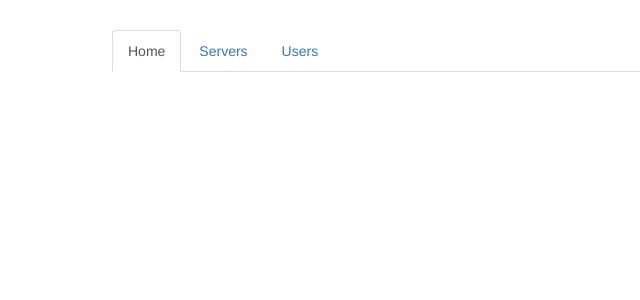
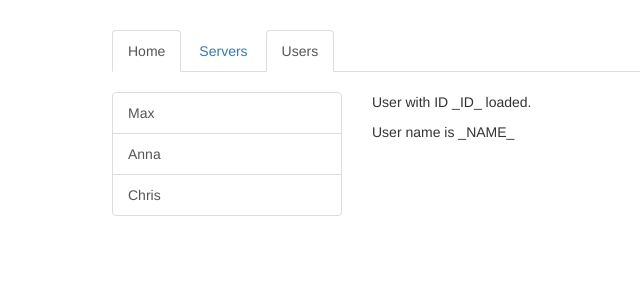
Before and after one commit to AtharLaique/AngularRoutingLearning, an Angular app: page /users in a window 1280 px wide. Before the commit this address led to /. Shown: the top 300 px of the page, without its empty margins (153-793 px from the left). Built offline with nearby package versions, Linux system fonts and the light colour scheme.

Commit message:
Adding Parametrized url

```diff
--- a/src/app/app.component.html
+++ b/src/app/app.component.html
@@ -9,13 +9,15 @@
           <a routerLink="/server">Servers</a>
         </li>
         <li role="presentation"  routerLinkActive="active">
-          <a [routerLink]="['/user']">Users</a>
+          <a [routerLink]="['/users']">Users</a>
         </li>
       </ul>
+      <br/>
     </div>
   </div>
   <div class="row">
     <div class="col-xs-12 col-sm-10 col-md-8 col-sm-offset-1 col-md-offset-2">
+
       <router-outlet></router-outlet>
     </div>
   </div>
--- a/src/app/app.module.ts
+++ b/src/app/app.module.ts
@@ -20,7 +20,8 @@ import { Routes  ,RouterModule} from '@angular/router';
 const aapRoutes:Routes=
 [
  {path:'' ,component:HomeComponent},
- {path:'user' ,component:UsersComponent},
+ {path:'users' ,component:UsersComponent},
+ {path:'user/:id' ,component:UserComponent},
  {path:'server' ,component:ServersComponent}
 ]
 @NgModule({
```
